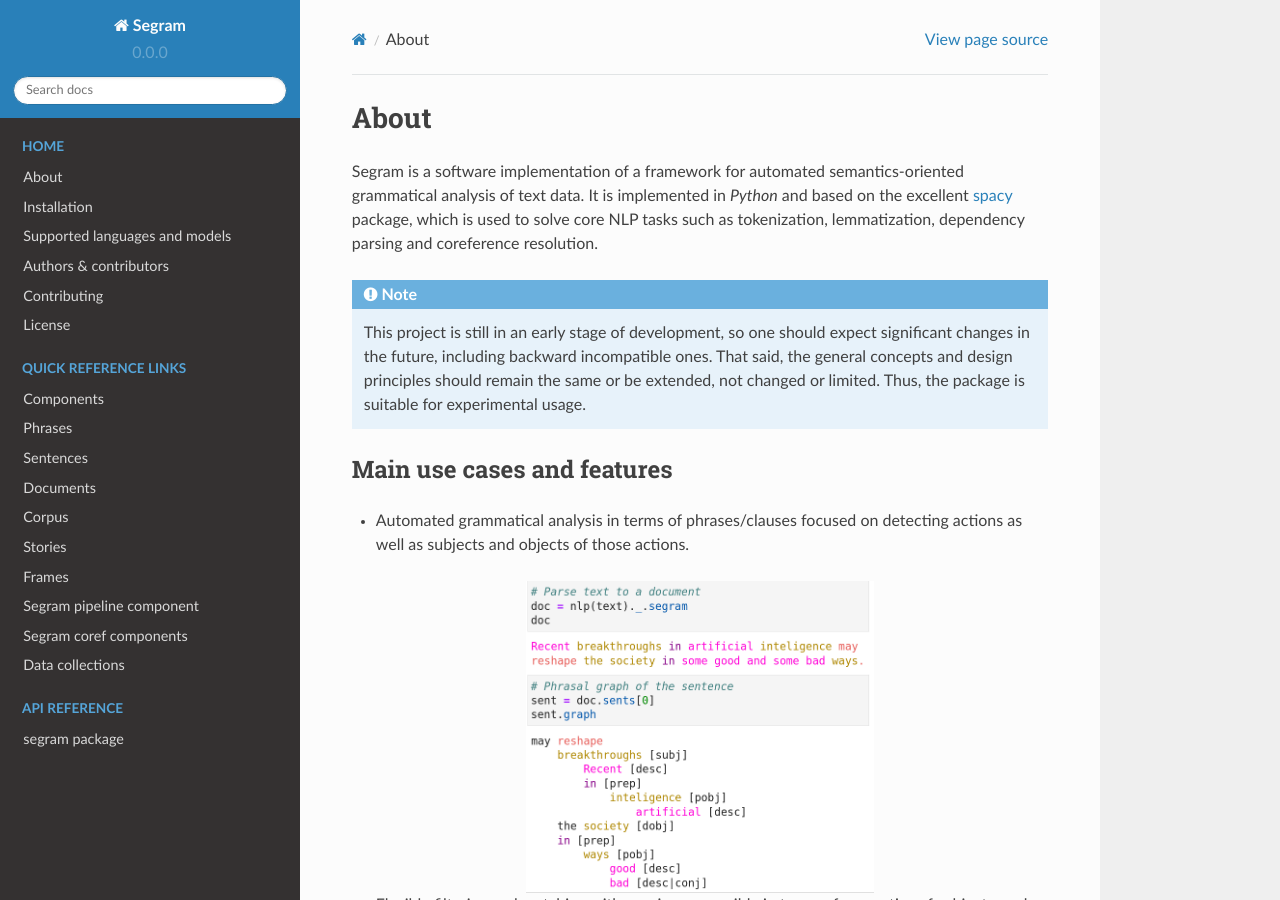
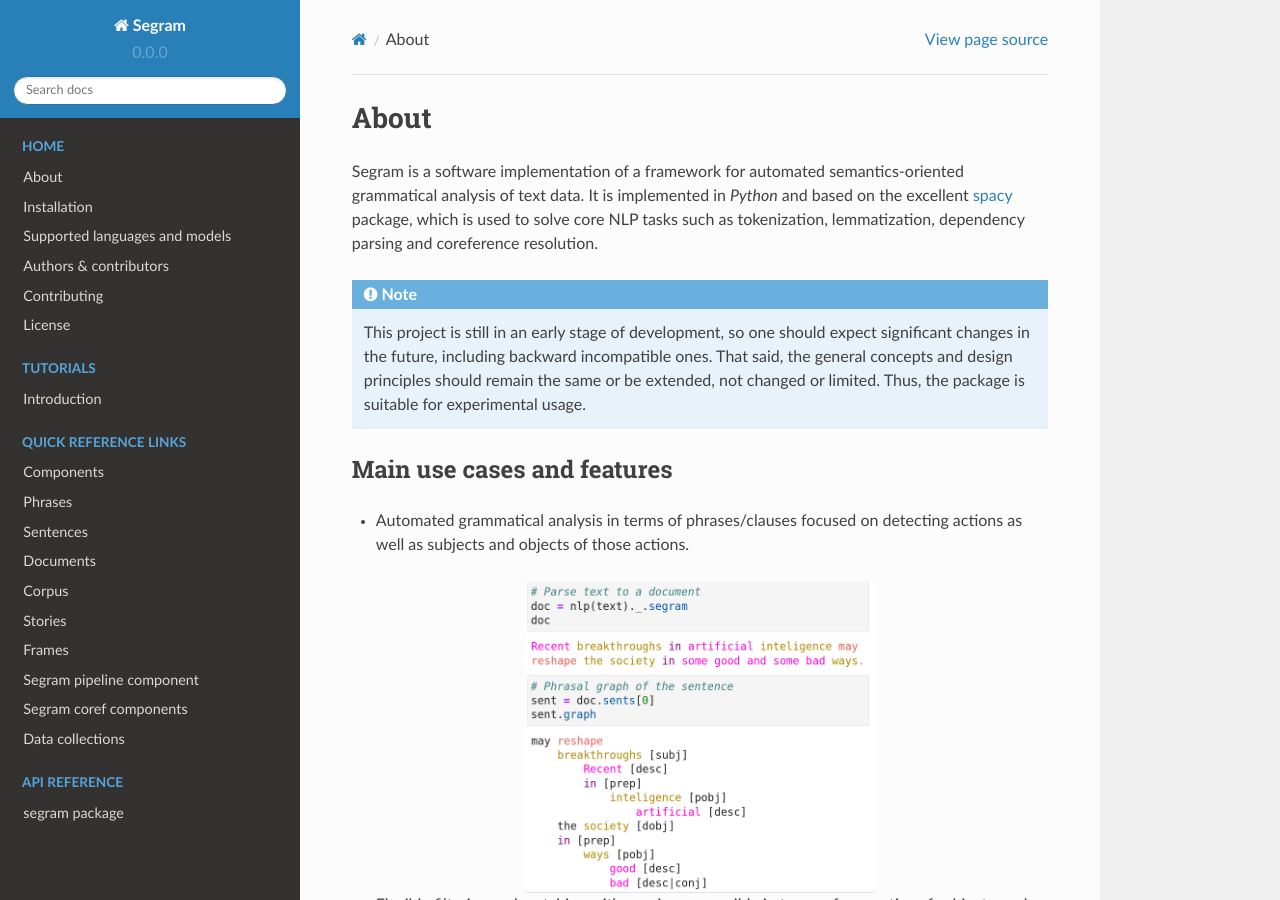
Before and after one commit to sztal/segram, a Sphinx documentation site: the page built from docs/index.rst, in a window 1280 px wide and 900 px high. Built offline with Sphinx 7.4.7 and the Read the Docs theme 2.0.0, drawn with Linux system fonts in a browser that asks for light colours; the version number is read from the project's files by our own code.

Commit message:
Start writing tutorials

```diff
--- a/docs/index.rst
+++ b/docs/index.rst
@@ -27,6 +27,14 @@
 
 .. toctree::
     :maxdepth: 2
+    :caption: Tutorials
+    :hidden:
+
+    /tutorials/intro
+
+
+.. toctree::
+    :maxdepth: 2
     :caption: Quick reference links
     :hidden:
 
--- a/docs/sections/quickstart.rst
+++ /dev/null
@@ -1,2 +0,0 @@
-Quick start
-===========
--- /dev/null
+++ b/docs/tutorials/intro.rst
@@ -0,0 +1,2 @@
+Introduction
+============
```
